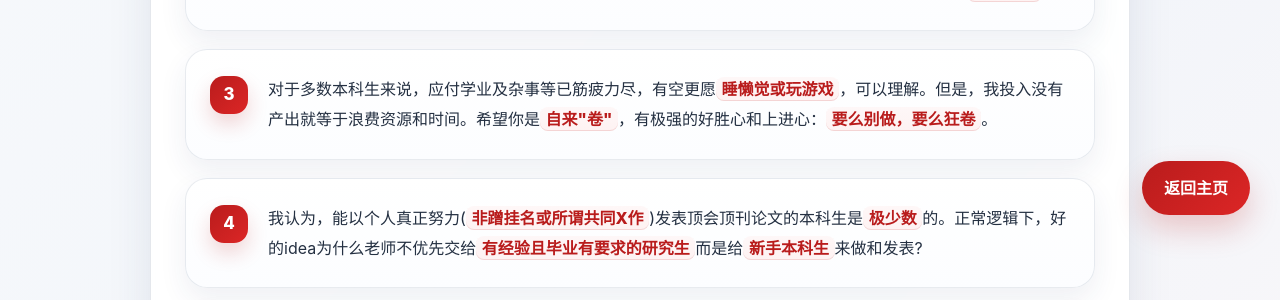
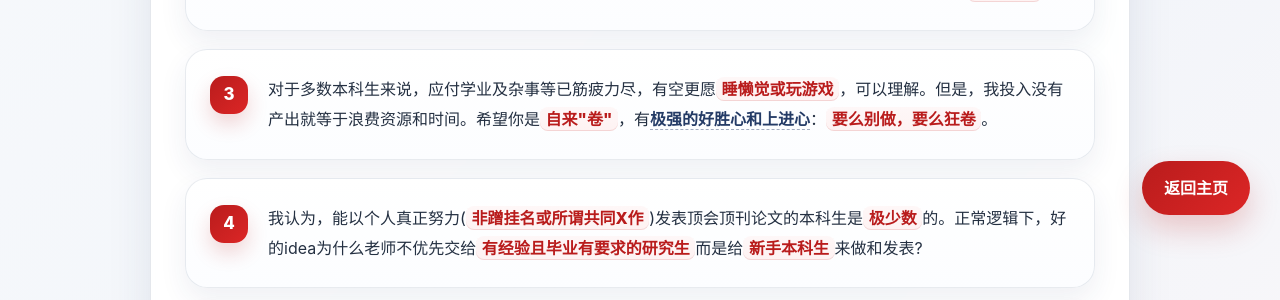
Before and after one commit to fangvv/Homepage, a Jekyll site: the page faq.html, which Jekyll copies as it is, in a window 1280 px wide. Shown: the part 655-955 px from the top of the page. Built offline with Jekyll 4.4.1, drawn with Linux system fonts in a browser that asks for light colours; comment, search, counter and statistics services are not loaded; some of the changed lines change nothing that is shown.

Commit message:
update faq

```diff
--- a/faq.html
+++ b/faq.html
@@ -349,7 +349,7 @@ AI隐私安全, AI Privacy
             <ol>
                 <li>受客观条件如工位、精力所限，我组<strong>仅接收预期留组读硕博的本科生</strong>进组实习。若你对我的研究<strong>真感兴趣</strong>且想有所作为，那么真诚欢迎你来与我共同成长，彼此成就。如你有更高的追求，不妨直接找更高水平的老师带你。</li>
                 <li>当前学术界高度内卷，老师考核<a href="https://www.zhihu.com/question/1976088728318538595" target="_blank">压力极大</a>。<strong>课外培养本科生<a href="https://www.zhihu.com/question/1993742963784848897/answer/1993748322066920997" target="_blank">非必要的考核指标</a></strong>。同时对本科生来说，大创往往是临了突击完成且最终评级的不确定性高，竞赛仅有学校认定目录中的且至少获省部级奖才记为老师的工作量，做研究本科生缺乏时间、经验甚至只为了拿个共X作者而来。因此，我们提出上一条说明并将其作为唯一<strong>正向激励</strong>。</li>
-                <li>对于多数本科生来说，应付学业及杂事等已筋疲力尽，有空更愿<strong>睡懒觉或玩游戏</strong>，可以理解。但是，我投入没有产出就等于浪费资源和时间。希望你是<strong>自来"卷"</strong>，有极强的好胜心和上进心：<strong>要么别做，要么狂卷</strong>。</li>
+                <li>对于多数本科生来说，应付学业及杂事等已筋疲力尽，有空更愿<strong>睡懒觉或玩游戏</strong>，可以理解。但是，我投入没有产出就等于浪费资源和时间。希望你是<strong>自来"卷"</strong>，有<a href="https://p9.itc.cn/q_70/images03/20211231/97b9e0e41e424e699d87b0a6c46add0e.jpeg" target="_blank">极强的好胜心和上进心</a>：<strong>要么别做，要么狂卷</strong>。</li>
                 <li>我认为，能以个人真正努力(<strong>非蹭挂名或所谓共同X作</strong>)发表顶会顶刊论文的本科生是<strong>极少数</strong>的。正常逻辑下，好的idea为什么老师不优先交给<strong>有经验且毕业有要求的研究生</strong>而是给<strong>新手本科生</strong>来做和发表?</li>
                 <li><strong>大一学生请谨慎选择进组</strong>，一是课程学习和社会活动极为繁重且未上专业课程，二是成绩排名仍不稳定，三是人生规划尚未成型。即便有少数优秀的特例，也基本志不在此，意欲外推。一般来说，老师吃力不讨好的概率极高。</li>
 
```
